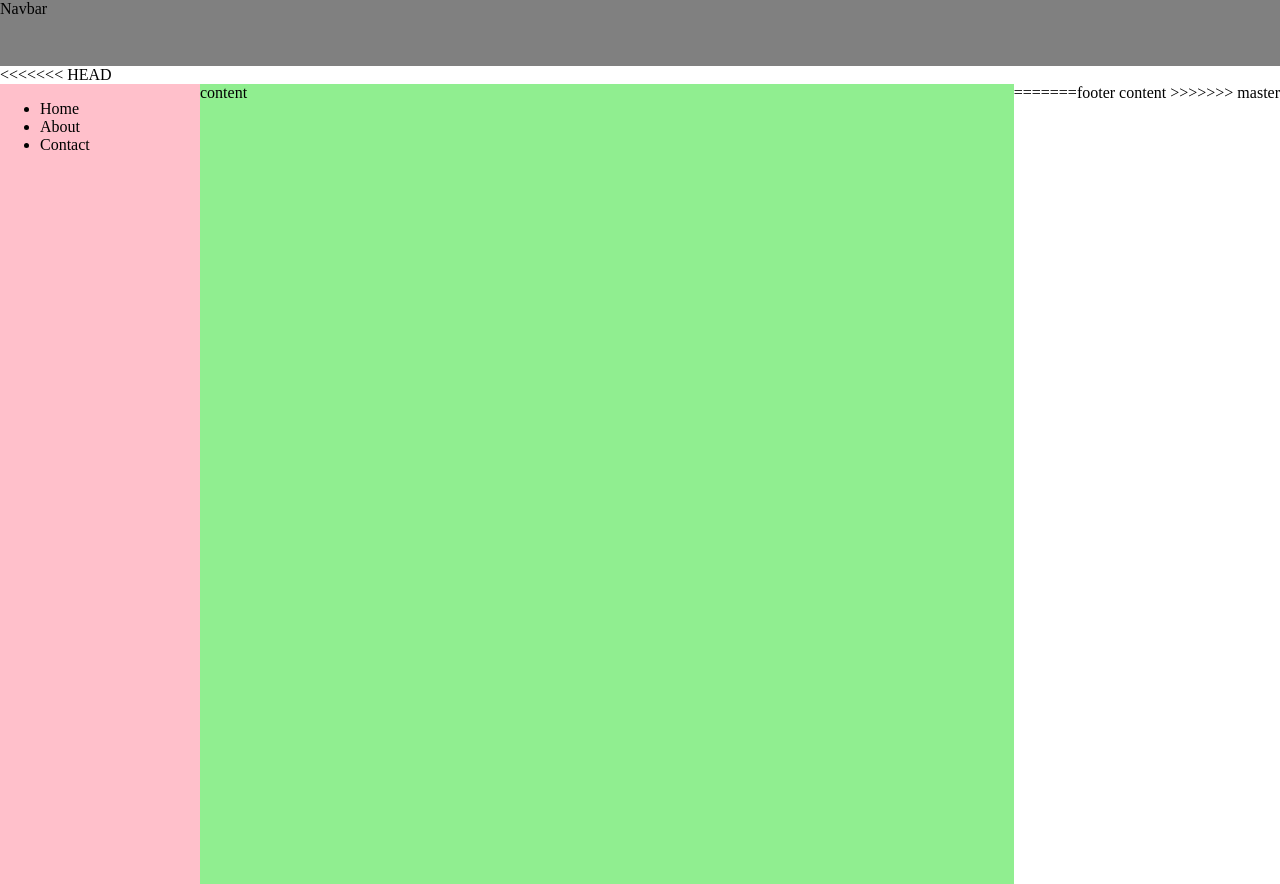
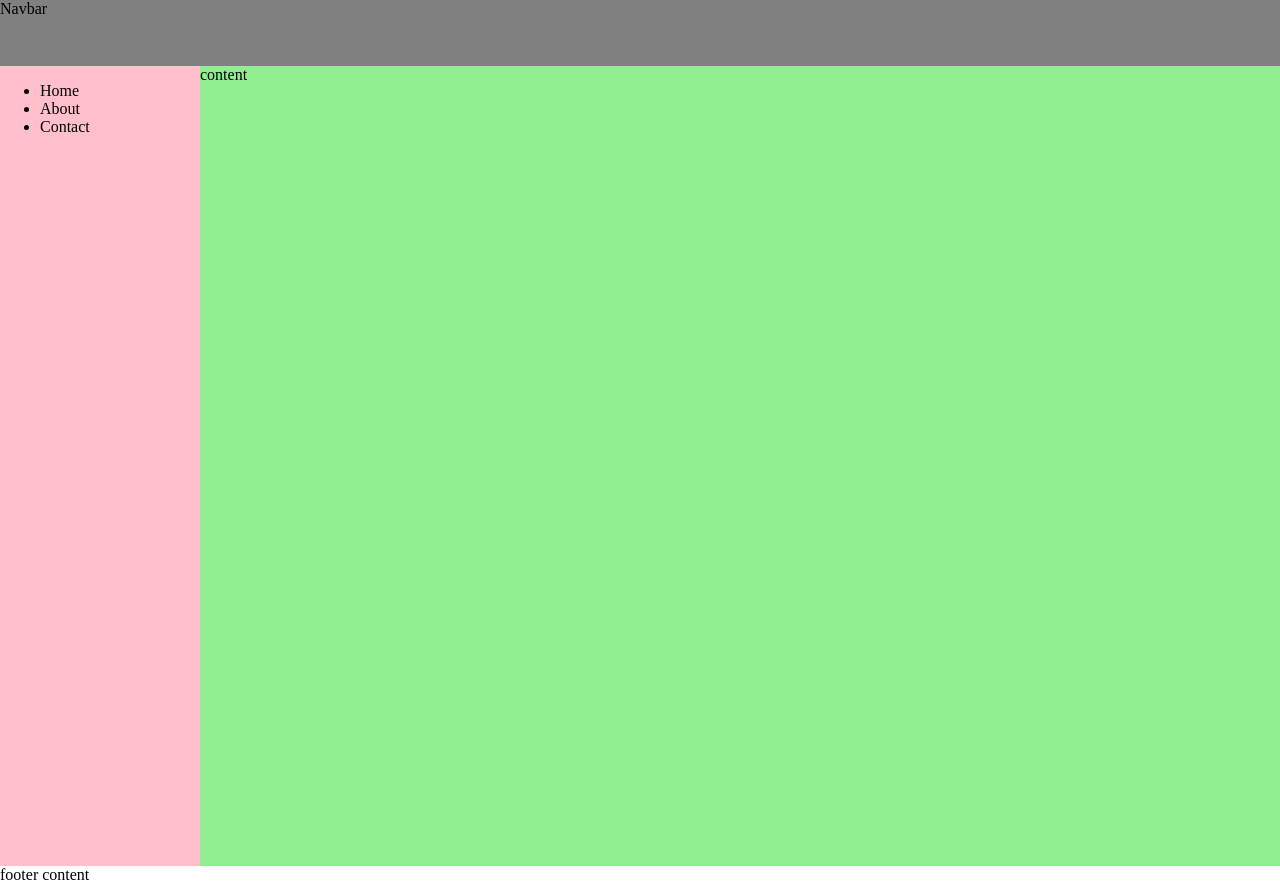
Before and after one commit to KevinTss/hyf-ec--responsiveness, a plain HTML site: page index.html in a window 1280 px wide. Drawn offline with Linux system fonts and the light colour scheme.

Commit message:
Fixing merge conflict

```diff
--- a/index.html
+++ b/index.html
@@ -9,7 +9,6 @@
     <div class="navbar">
       Navbar
     </div>
-<<<<<<< HEAD
     <div class="main">
       <aside class="aside">
         <ul>
@@ -21,10 +20,9 @@
       <main class="content">
         content
       </main>
-=======
+    </div>
     <div class="footer">
       footer content
->>>>>>> master
     </div>
   </body>
 </html>
```
